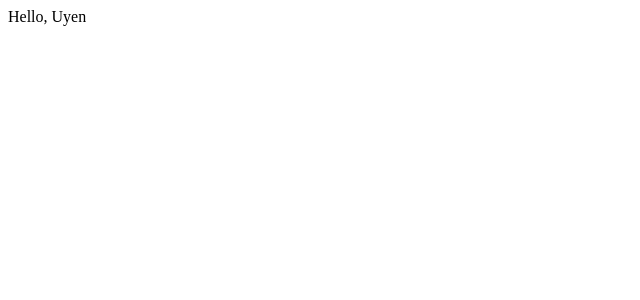
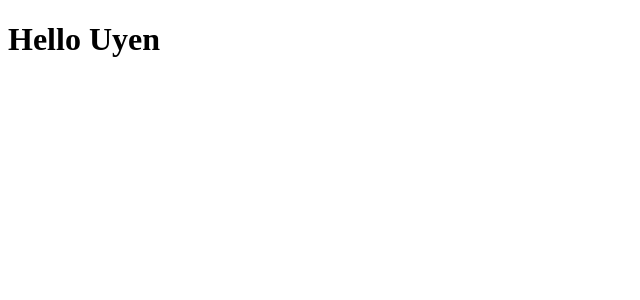
Before and after one commit to uyennguyen87/my_react_course, a React app: page / in a window 1280 px wide. Shown: the top 300 px of the page, without its empty margins (0-640 px from the left). Built offline with nearby package versions, Linux system fonts and the light colour scheme.

Commit message:
Hello your name, a first component

```diff
--- a/App.js
+++ b/App.js
@@ -1,8 +1,16 @@
 import React from 'react';
-class App extends React.Component {
-  render() {
-    return <div>Hello, Uyen</div>
-  }
-}
+// class App extends React.Component {
+//   render() {
+//     return <div>Hello, Uyen</div>
+//   }
+// }
+
+// class App extends React.Component {
+//   render() {
+//     return React.createElement('div', null, 'Hello Uyen')
+//   }
+// }
+
+const App = () => <h1>Hello Uyen</h1>
 
 export default App
```
